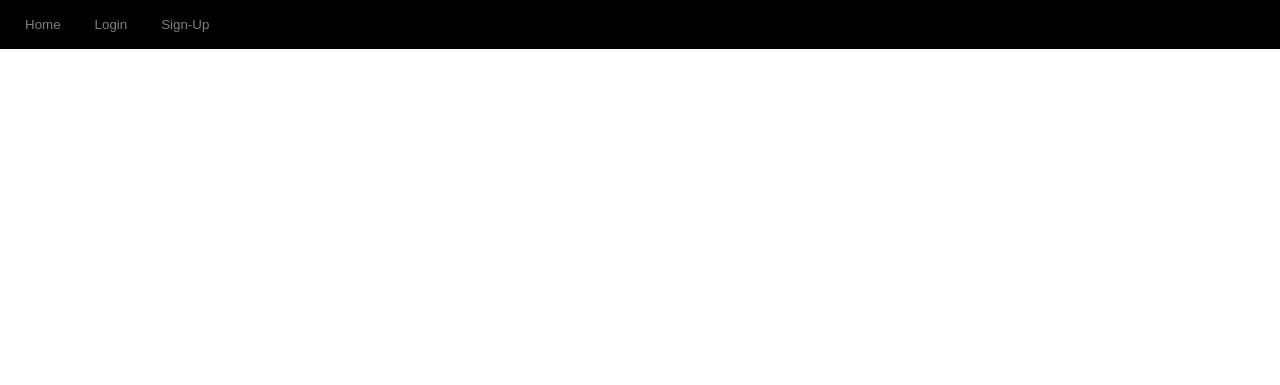
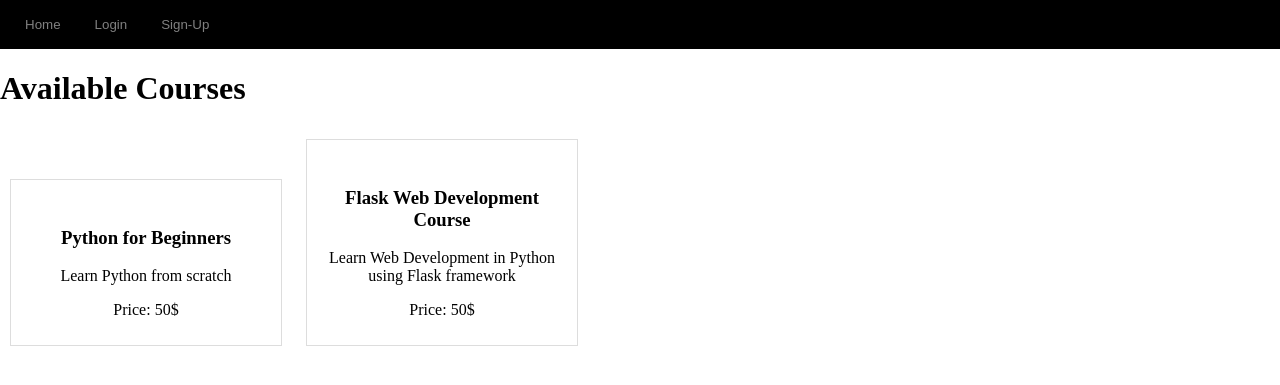
Before and after one commit to Nitye/CubeHackathon, a Flask app: page / in a window 1280 px wide. Shown: the top 385 px of the page. Run offline with Flask 3, Linux system fonts and the light colour scheme; some libraries are stand-ins or nearby versions.

Commit message:
Update site_home.html

```diff
--- a/website/templates/site_home.html
+++ b/website/templates/site_home.html
@@ -3,4 +3,33 @@
 Welcome
 {% endblock %}
 {% block content %}
+<style>
+    .course {
+        border: 1px solid #ddd;
+        padding: 10px;
+        margin: 10px;
+        display: inline-block;
+        width: 250px;
+        text-align: center;
+    }
+    img {
+        width: 100%;
+        height: auto;
+    }
+</style>
+<h1>Available Courses</h1>
+<div>
+    <div class="course">
+        <img alt="">
+        <h3>Python for Beginners</h3>
+        <p>Learn Python from scratch</p>
+        <p>Price: 50$</p>
+    </div>
+    <div class="course">
+        <img alt="">
+        <h3>Flask Web Development Course</h3>
+        <p>Learn Web Development in Python using Flask framework</p>
+        <p>Price: 50$</p>
+    </div>
+</div>
 {% endblock %}
```
